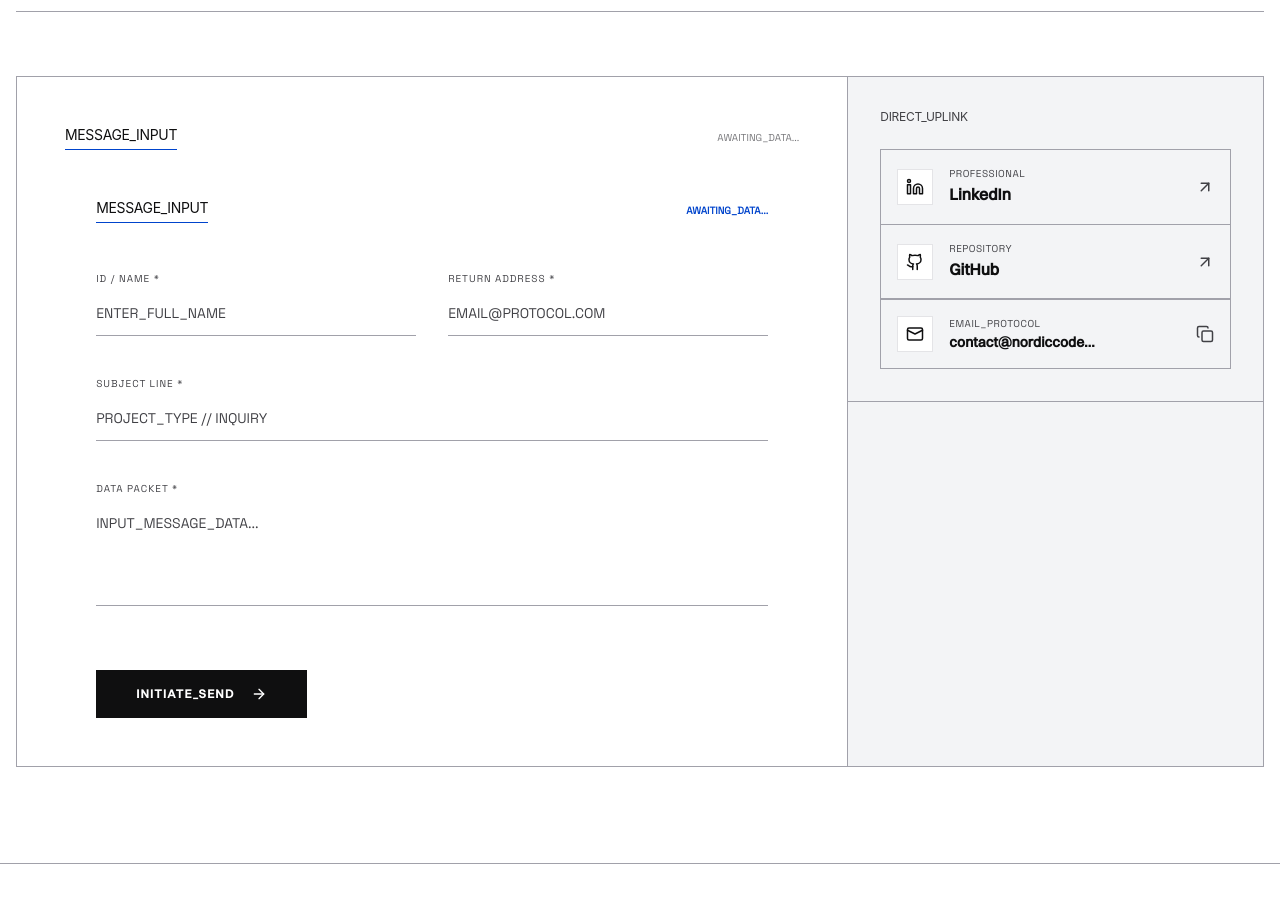
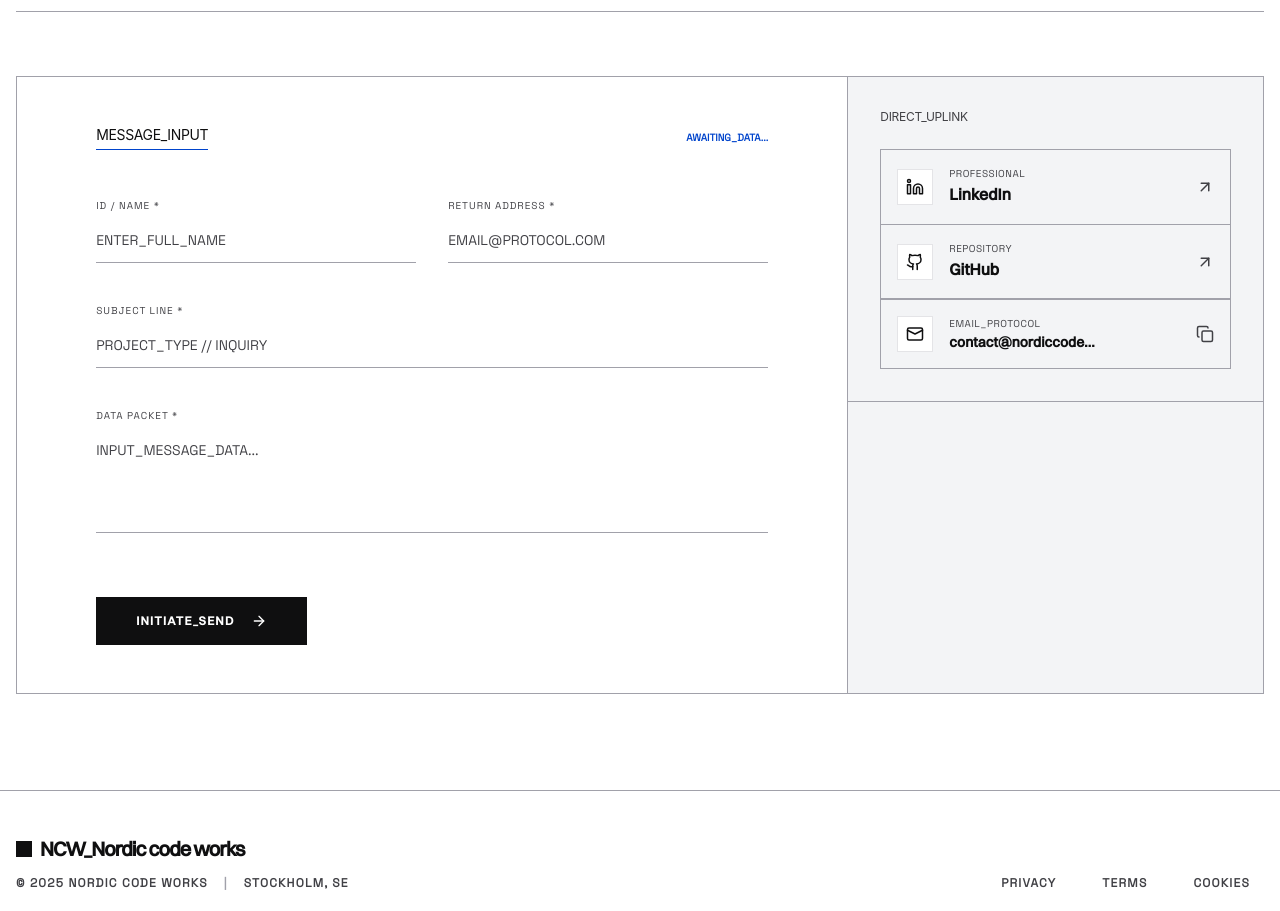
Before and after one commit to Moonchichiii/ncw_client, a React (Vite) app: page / in a window 1280 px wide. Shown: the part 4260-5171 px from the top of the page. Built offline with nearby package versions, Linux system fonts and the light colour scheme; a web font is replaced by a local one.

Commit message:
fix: Improve accessibility in ContactForm and Contact page; remove duplicate headers and enhance aria attributes

```diff
--- a/src/pages/Contact.tsx
+++ b/src/pages/Contact.tsx
@@ -2,7 +2,6 @@ import { memo, useState, useRef } from 'react'
 import { Linkedin, Github, Mail, ArrowUpRight, Copy } from '@/components/icons/index'
 import ContactForm from '@/components/common/ContactForm'
 
-/* 1. INDUSTRIAL LINK ROW */
 // eslint-disable-next-line @typescript-eslint/no-explicit-any
 const SocialRow = ({ icon: Icon, title, href, label }: any) => (
   <a
@@ -43,7 +42,7 @@ const Contact = memo(() => {
     >
       <div className="container mx-auto px-4">
 
-        {/* 1. HEADER */}
+        {/* 1. SECTION INTRO */}
         <div className="grid grid-cols-1 lg:grid-cols-12 gap-12 mb-16 border-b border-border-main pb-12">
           <div className="lg:col-span-8">
             <div className="font-mono text-xs text-accent mb-4">/// SECTION_04</div>
@@ -69,20 +68,16 @@ const Contact = memo(() => {
           {/* LEFT: FORM TERMINAL */}
           <div className="lg:col-span-8 bg-bg-main p-8 md:p-12 relative overflow-hidden">
              <div className="relative z-10">
-               <div className="flex items-center justify-between mb-12">
-                 <h3 className="font-mono text-sm text-text-main uppercase tracking-widest border-b border-text-accent pb-1 inline-block">
-                   MESSAGE_INPUT
-                 </h3>
-                 <span className="font-mono text-[10px] text-text-muted animate-pulse">
-                   AWAITING_DATA...
-                 </span>
-               </div>
-
+               {/*
+                  NOTE: The previous duplicate header "MESSAGE_INPUT / AWAITING_DATA"
+                  was removed from here because it is now inside <ContactForm />
+                  to ensure single source of truth and perfect accessibility.
+               */}
                <ContactForm />
              </div>
           </div>
 
-          {/* RIGHT: INFO SIDEBAR (This was missing!) */}
+          {/* RIGHT: INFO SIDEBAR */}
           <div className="lg:col-span-4 flex flex-col h-full bg-bg-sub">
 
             {/* A. DIRECT UPLINK (Socials) */}
@@ -106,6 +101,7 @@ const Contact = memo(() => {
                 <button
                   onClick={copyEmail}
                   className="group flex items-center justify-between p-4 bg-bg-sub hover:bg-bg-acc transition-all duration-200 text-left w-full border-t border-border-main"
+                  aria-label="Copy email address"
                 >
                   <div className="flex items-center gap-4">
                     <div className="p-2 bg-bg-main border border-border-sub group-hover:bg-text-main group-hover:text-bg-main transition-colors">
@@ -120,13 +116,10 @@ const Contact = memo(() => {
                       </div>
                     </div>
                   </div>
-                  <Copy size={18} className="text-text-muted group-hover:text-accent transition-colors" />
+                  <Copy size={18} className="text-text-muted group-hover:text-accent transition-colors" aria-hidden="true" />
                 </button>
               </div>
             </div>
-
-
-
           </div>
         </div>
       </div>
```
Also changed, not shown: src/components/common/ContactForm.tsx (+8 -1 lines).
